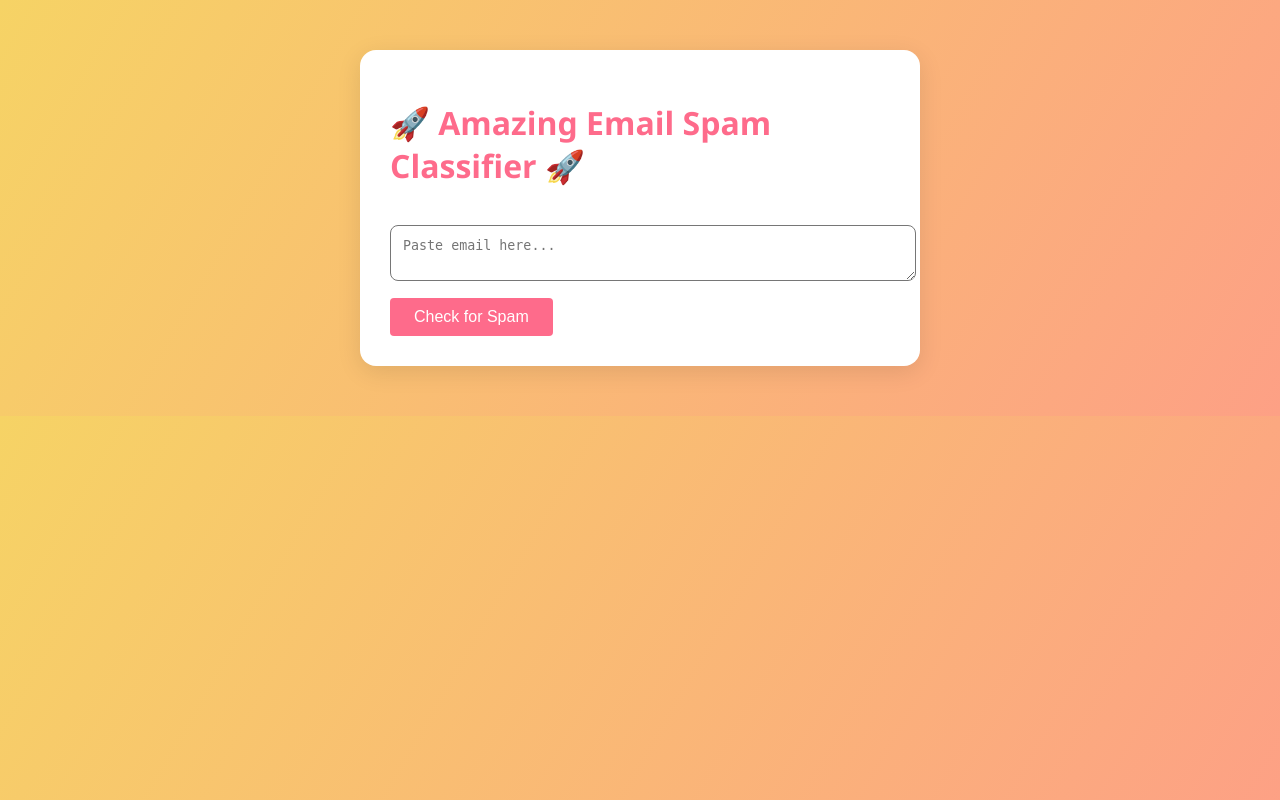
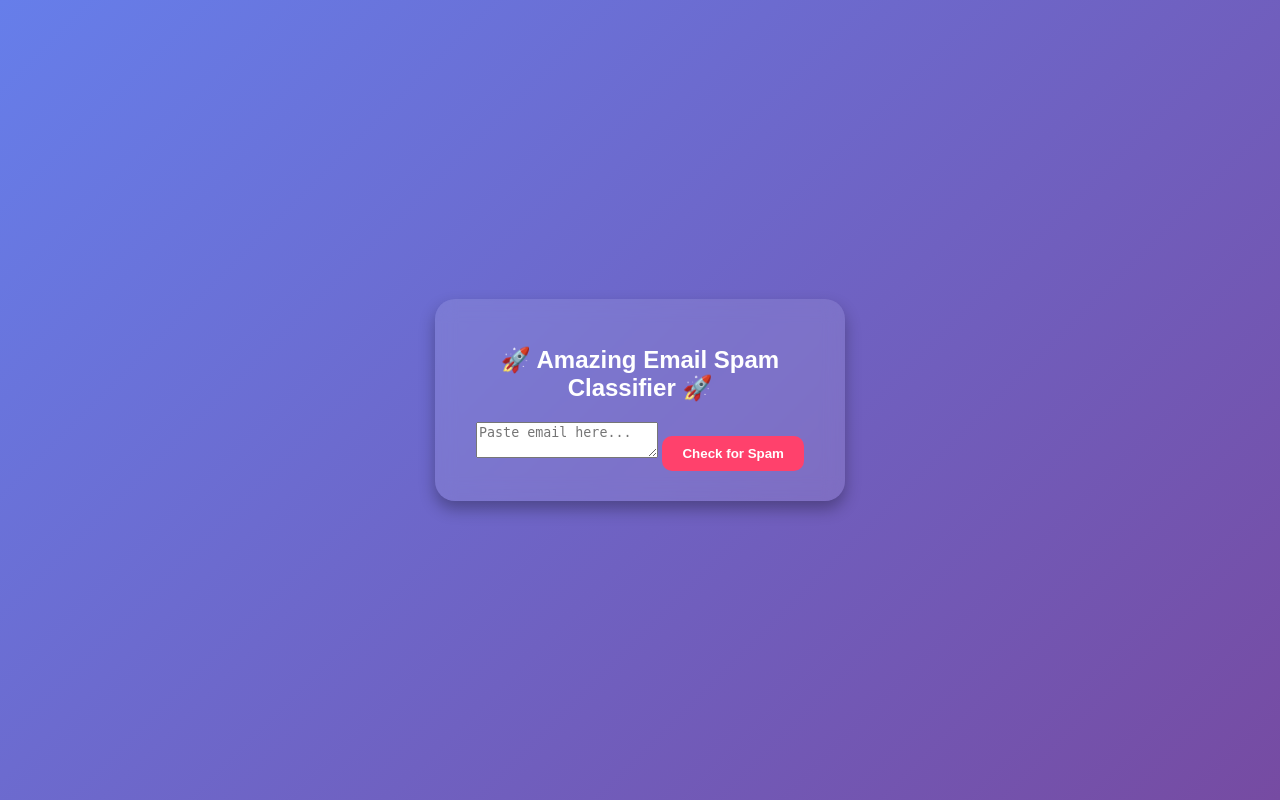
Before and after one commit to JRPIYUSH66/Email-Spam-classifier, a Flask app: page / in a window 1280 px wide. Run offline with Flask 3, Linux system fonts and the light colour scheme; parts of the project's set-up code (start-up, migrations or seed data) failed here and were passed over.

Commit message:
Update style.css

```diff
--- a/static/style.css
+++ b/static/style.css
@@ -1,6 +1,51 @@
-body { background: linear-gradient(120deg, #f6d365 0%, #fda085 100%); font-family: 'Segoe UI', sans-serif; }
-.container { max-width: 500px; margin: 50px auto; background: white; border-radius: 16px; padding: 30px; box-shadow: 0 6px 24px rgba(0,0,0,0.1); }
-h1 { color: #fe6b8b; }
-textarea { width: 100%; border-radius: 8px; padding: 12px; margin-top: 16px; }
-button { background: #fe6b8b; color: white; border: none; padding: 10px 24px; border-radius: 4px; font-size: 16px; cursor: pointer; margin-top: 12px; }
-.result { margin-top: 24px; font-size: 25px; font-weight: bold; color: #3a3a3a; }
+body {
+    margin: 0;
+    font-family: 'Poppins', sans-serif;
+    background: linear-gradient(135deg, #667eea, #764ba2);
+    color: white;
+    height: 100vh;
+    display: flex;
+    justify-content: center;
+    align-items: center;
+}
+
+.container {
+    background-color: rgba(255, 255, 255, 0.1);
+    padding: 30px;
+    border-radius: 20px;
+    box-shadow: 0 8px 16px rgba(0,0,0,0.3);
+    text-align: center;
+    width: 350px;
+    backdrop-filter: blur(10px);
+}
+
+h1 {
+    margin-bottom: 20px;
+    font-size: 24px;
+    color: #ffffff;
+}
+
+input[type="text"] {
+    padding: 10px;
+    width: 90%;
+    border: none;
+    border-radius: 10px;
+    margin-bottom: 15px;
+    font-size: 14px;
+    outline: none;
+}
+
+button {
+    padding: 10px 20px;
+    border: none;
+    border-radius: 10px;
+    background-color: #ff416c;
+    color: white;
+    cursor: pointer;
+    font-weight: bold;
+    transition: background 0.3s;
+}
+
+button:hover {
+    background-color: #ff4b2b;
+}
```
